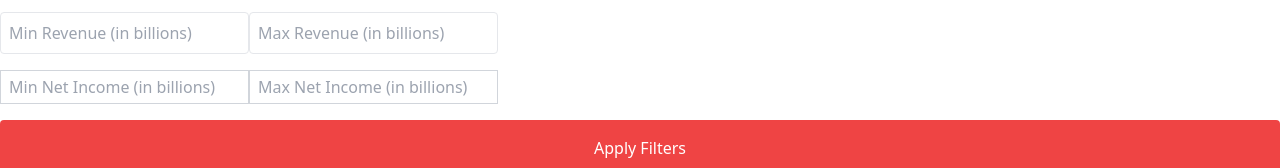
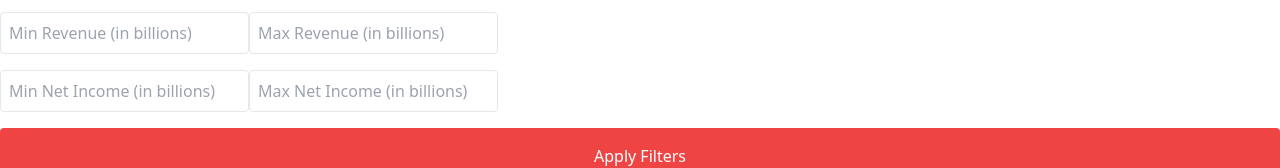
Before and after one commit to JoeCode2021/financial-data-filtering-app, a React (Create React App) app: page / in a window 1280 px wide. Shown: the part 124-292 px from the top of the page. Built offline with nearby package versions, Linux system fonts and the light colour scheme; no server answers.

Commit message:
adjusted borders around min and max income

```diff
--- a/src/components/FilterControls.js
+++ b/src/components/FilterControls.js
@@ -61,14 +61,14 @@ const FilterControls = ({ onFilter }) => {
             placeholder="Min Net Income (in billions)"
             value={minNetIncome}
             onChange={(e) => setMinNetIncome(e.target.value)}
-            className="border border-gray-300 px-2 py-1"
+            className="p-2 border rounded"
           />
           <input
             type="number"
             placeholder="Max Net Income (in billions)"
             value={maxNetIncome}
             onChange={(e) => setMaxNetIncome(e.target.value)}
-            className="border border-gray-300 px-2 py-1"
+            className="p-2 border rounded"
           />
         </div>
         <button
```
